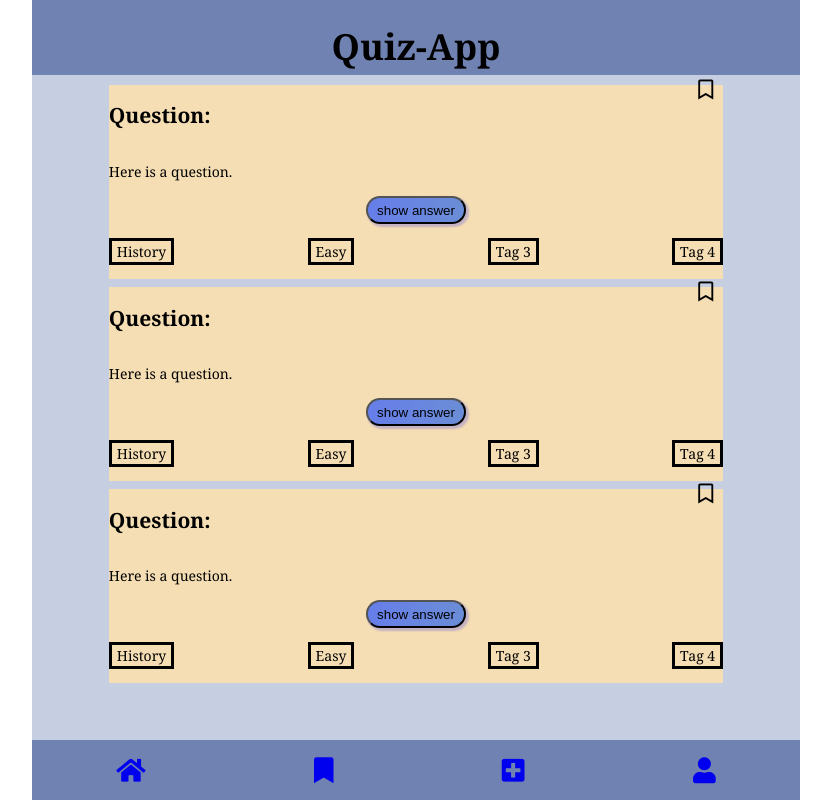
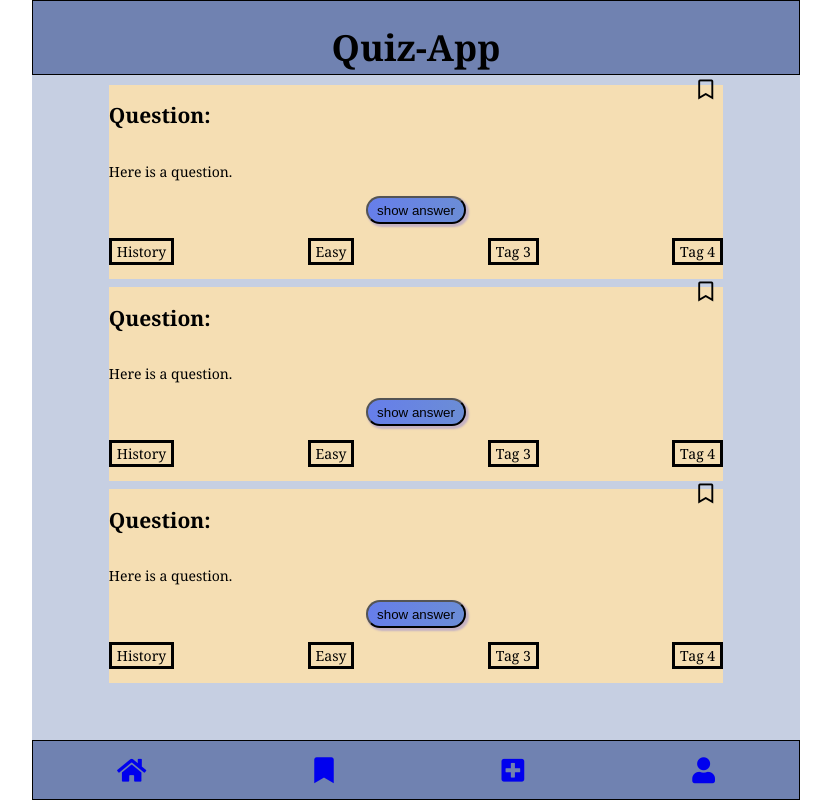
Before and after one commit to johdyn/quiz-app-johan, a website: page index.html in a window 1280 px wide. Shown: the whole page, without its empty margins (224-1055 px from the left). Drawn offline with Linux system fonts and the light colour scheme.

Commit message:
small css change

```diff
--- a/styles/_base.css
+++ b/styles/_base.css
@@ -25,6 +25,7 @@ body {
 .layout-header {
   grid-row: 1 / 2;
   background-color: rgb(112, 130, 177);
+  border: black 1px solid;
 }
 
 .layout-main {
@@ -53,6 +54,7 @@ body {
   justify-content: space-around;
   font-size: 26px;
   bottom: 0;
+  border: black 1px solid;
 }
 
 h1,
```
